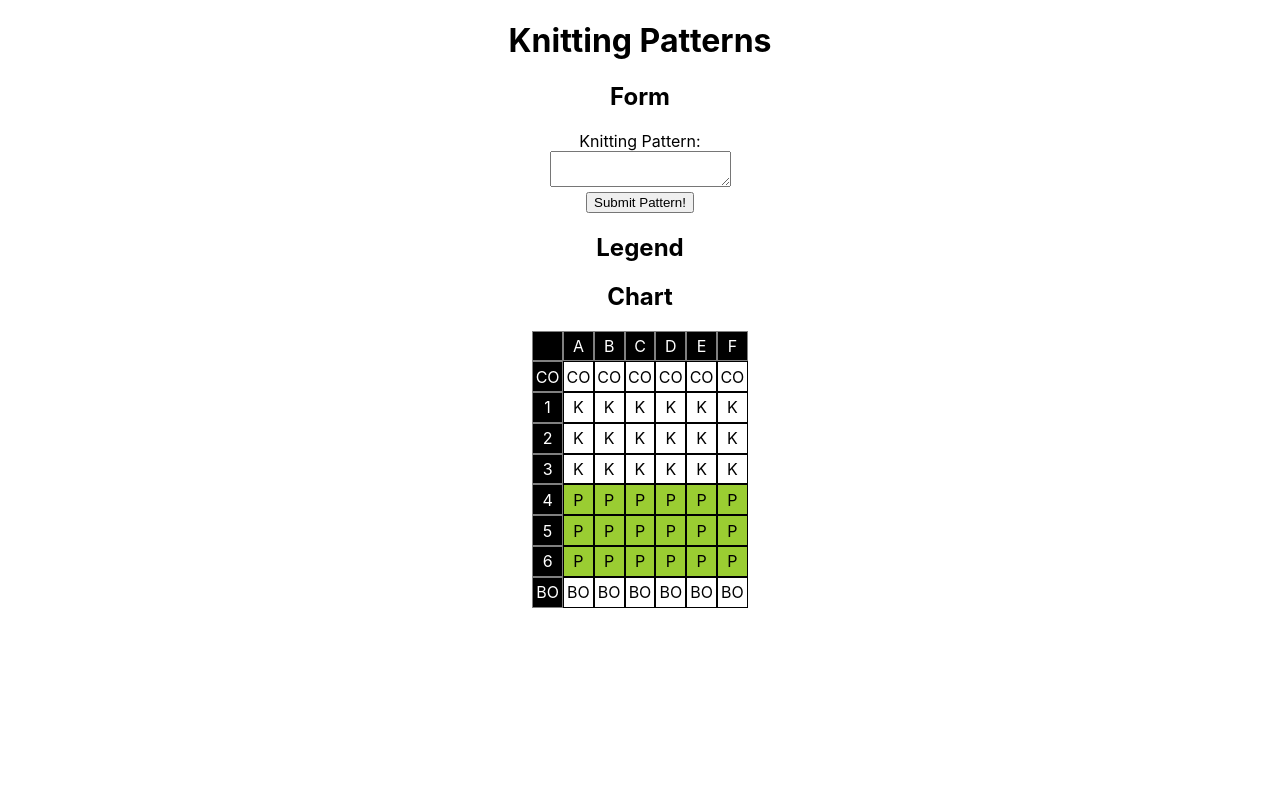
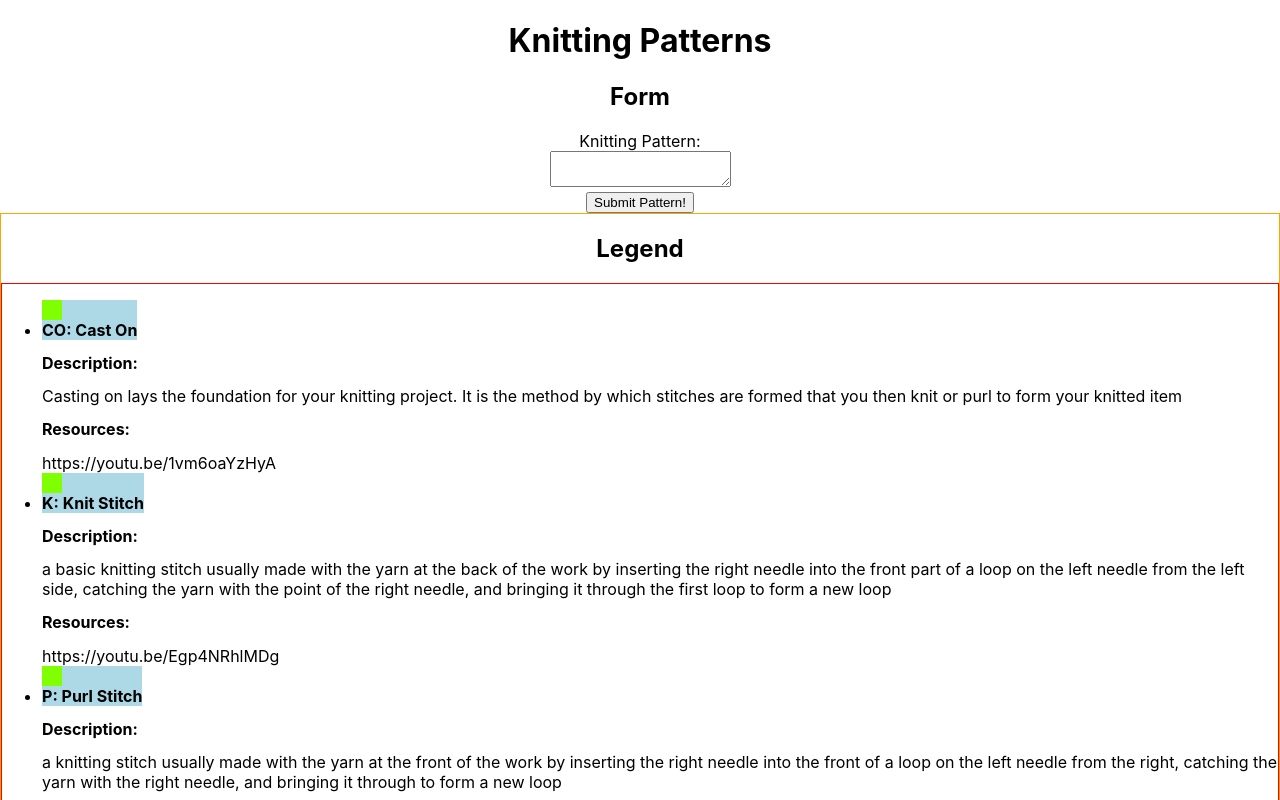
Before and after one commit to emilysaeli/front-end-knitting-patterns, a React (Create React App) app: page / in a window 1280 px wide. Shown: the top 800 px of the page. Built offline with nearby package versions, Linux system fonts and the light colour scheme.

Commit message:
GP: Generate legend from pattern

```diff
--- a/src/App.css
+++ b/src/App.css
@@ -1,3 +1,12 @@
 .App {
   text-align: center;
 }
+
+.legend {
+  display: flex;
+  justify-content: center;
+  align-items: center;
+  align-self: center;
+  justify-self: center;
+  border: 1px solid orange;
+}
--- a/src/components/Legend.css
+++ b/src/components/Legend.css
@@ -0,0 +1,23 @@
+.legend-container {
+    text-align: left;
+    border: 1px solid red;
+}
+
+.legend-entry{
+    display:flex;
+}
+
+.legend-title {
+    font-weight: bold;
+    background-color: lightblue;
+}
+
+.legend-label {
+    font-size: 1em;
+}
+
+.legend-color {
+    background-color:chartreuse;
+    width: 20px;
+    height: 20px;
+}
--- a/src/components/Legend.js
+++ b/src/components/Legend.js
@@ -1,11 +1,90 @@
-import React from "react";
+import React, { useState } from "react";
+import "./Legend.css";
+const Legend = (props) => {
+  // Stitch abbreviations from Lion Brand Yarh - https://www.lionbrand.com/pages/glossary
+  // Descriptions from Merriam-Webster - https://www.merriam-webster.com/, Interweave - https://www.interweave.com/interweave-knitting-glossary/
+  // Resource videos from Sheep & Stitch - https://www.youtube.com/c/sheepandstitch
+  const stitchDictionary = {
+    K: {
+      name: "Knit Stitch",
+      description:
+        "a basic knitting stitch usually made with the yarn at the back of the work by inserting the right needle into the front part of a loop on the left needle from the left side, catching the yarn with the point of the right needle, and bringing it through the first loop to form a new loop",
+      resources: "https://youtu.be/Egp4NRhlMDg",
+    },
+    CO: {
+      name: "Cast On",
+      description:
+        "Casting on lays the foundation for your knitting project. It is the method by which stitches are formed that you then knit or purl to form your knitted item",
+      resources: "https://youtu.be/1vm6oaYzHyA",
+    },
+    P: {
+      name: "Purl Stitch",
+      description:
+        "a knitting stitch usually made with the yarn at the front of the work by inserting the right needle into the front of a loop on the left needle from the right, catching the yarn with the right needle, and bringing it through to form a new loop",
+      resources: "https://youtu.be/hTZCEBk495k",
+    },
+    S: {
+      name: "Slip Stitch",
+      description:
+        "Slip stitch knitting is a technique where stitches are moved from the left needle to the right needle without working them. You can slip a stitch knitwise (as if to knit) and purlwise (as if to purl), and also hold the yarn at the front or the back of the work, to create different effects.",
+      resources: "https://www.youtube.com/watch?v=fb5xzPS3nfc",
+    },
+    BO: { name: "Bind Off" },
+  };
 
-const Legend = () => {
+  const getUniqueStitches = (data) => {
+    let uniqueStitches = [];
+    for (const row of data) {
+      for (const element of row) {
+        if (uniqueStitches.includes(element.stitch) === false) {
+          uniqueStitches.push(element.stitch);
+        }
+      }
+    }
+    // console.log(uniqueStitches);
+    return uniqueStitches;
+  };
+
+  const legendComponents = () => {
+    // uniqueStitches = ["CO", "K", "BO", "P"]
+    const uniqueStitches = getUniqueStitches(props.data);
+    let counter = 0;
+    const stitchItems = uniqueStitches.map((stitch) => {
+      // console.log(uniqueStitches);
+      let item = stitchDictionary[stitch];
+      console.log(item.name);
+      let keyName = item.name + String(counter);
+      counter++;
+      return (
+        <li key={keyName}>
+          <div className="legend-entry">
+            <div className="legend-title">
+              <div className="legend-color"></div>
+              {stitch}: {item.name}
+            </div>
+          </div>
+          <div>
+            <h2 className="legend-label">Description:</h2> {item.description}
+          </div>
+          <div>
+            <h2 className="legend-label">Resources: </h2>
+            {item.resources}
+          </div>
+        </li>
+      );
+    });
+    return stitchItems;
+  };
   return (
     <div>
       <h2>Legend</h2>
+      <div className="legend-container">
+        <ul>{legendComponents()}</ul>
+      </div>
     </div>
   );
 };
 
 export default Legend;
+
+// - Cast On {stitchDictionary[stitch].name}
```
Also changed, not shown: src/App.js (+3 -4 lines).
